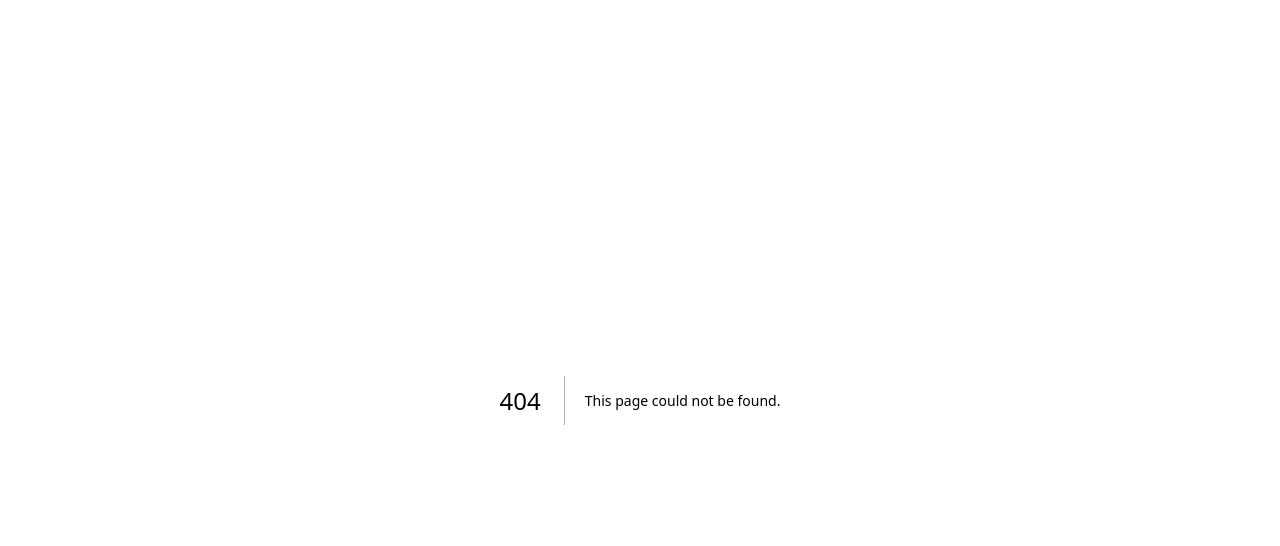
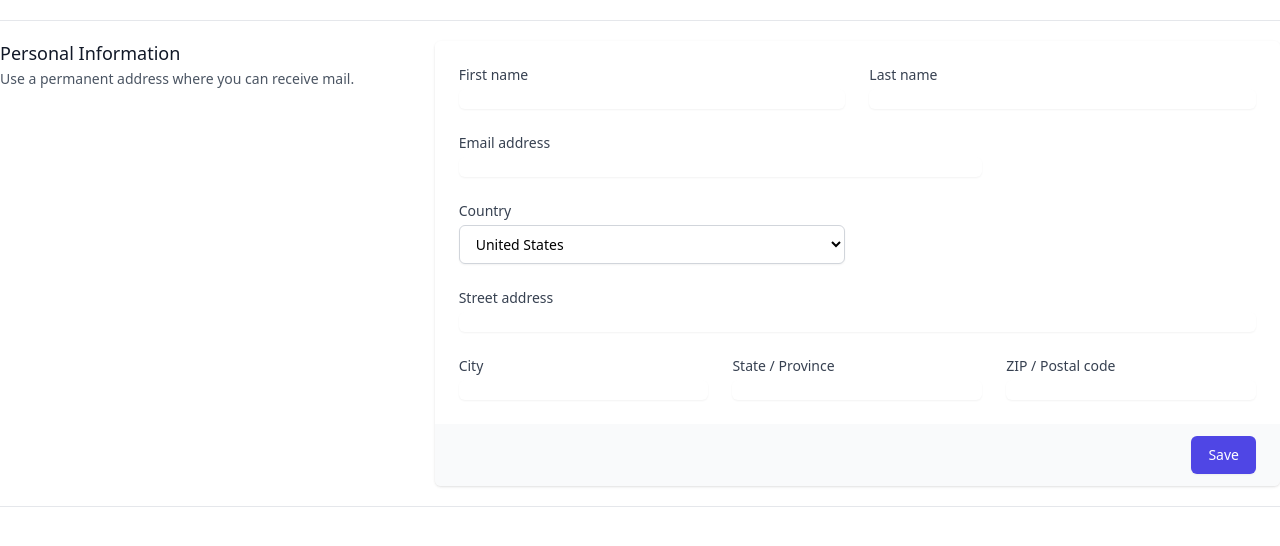
Before and after one commit to JI-Villalobos/luan-clients, a Next.js app: page /components/NewClient in a window 1280 px wide. Before the commit this address had no page. Shown: the top 546 px of the page. Built offline with nearby package versions, Linux system fonts and the light colour scheme.

Commit message:
add-- new client form

```diff
--- /dev/null
+++ b/pages/components/NewClient.tsx
@@ -0,0 +1,84 @@
+export default function NewClient() {
+    return (
+        <>
+            <div className="hidden sm:block" aria-hidden="true">
+                <div className="py-5">
+                    <div className="border-t border-gray-200"></div>
+                </div>
+            </div>
+
+            <div className="mt-10 sm:mt-0">
+                <div className="md:grid md:grid-cols-3 md:gap-6">
+                    <div className="md:col-span-1">
+                        <div className="px-4 sm:px-0">
+                            <h3 className="text-lg font-medium leading-6 text-gray-900">Personal Information</h3>
+                            <p className="mt-1 text-sm text-gray-600">Use a permanent address where you can receive mail.</p>
+                        </div>
+                    </div>
+                    <div className="mt-5 md:col-span-2 md:mt-0">
+                        <form action="#" method="POST">
+                            <div className="overflow-hidden shadow sm:rounded-md">
+                                <div className="bg-white px-4 py-5 sm:p-6">
+                                    <div className="grid grid-cols-6 gap-6">
+                                        <div className="col-span-6 sm:col-span-3">
+                                            <label className="block text-sm font-medium text-gray-700">First name</label>
+                                            <input type="text" name="first-name" id="first-name" className="mt-1 block w-full rounded-md border-gray-300 shadow-sm focus:border-indigo-500 focus:ring-indigo-500 sm:text-sm" />
+                                        </div>
+
+                                        <div className="col-span-6 sm:col-span-3">
+                                            <label className="block text-sm font-medium text-gray-700">Last name</label>
+                                            <input type="text" name="last-name" id="last-name" className="mt-1 block w-full rounded-md border-gray-300 shadow-sm focus:border-indigo-500 focus:ring-indigo-500 sm:text-sm" />
+                                        </div>
+
+                                        <div className="col-span-6 sm:col-span-4">
+                                            <label className="block text-sm font-medium text-gray-700">Email address</label>
+                                            <input type="text" name="email-address" id="email-address" className="mt-1 block w-full rounded-md border-gray-300 shadow-sm focus:border-indigo-500 focus:ring-indigo-500 sm:text-sm" />
+                                        </div>
+
+                                        <div className="col-span-6 sm:col-span-3">
+                                            <label className="block text-sm font-medium text-gray-700">Country</label>
+                                            <select id="country" name="country" className="mt-1 block w-full rounded-md border border-gray-300 bg-white py-2 px-3 shadow-sm focus:border-indigo-500 focus:outline-none focus:ring-indigo-500 sm:text-sm">
+                                                <option>United States</option>
+                                                <option>Canada</option>
+                                                <option>Mexico</option>
+                                            </select>
+                                        </div>
+
+                                        <div className="col-span-6">
+                                            <label className="block text-sm font-medium text-gray-700">Street address</label>
+                                            <input type="text" name="street-address" id="street-address" className="mt-1 block w-full rounded-md border-gray-300 shadow-sm focus:border-indigo-500 focus:ring-indigo-500 sm:text-sm" />
+                                        </div>
+
+                                        <div className="col-span-6 sm:col-span-6 lg:col-span-2">
+                                            <label className="block text-sm font-medium text-gray-700">City</label>
+                                            <input type="text" name="city" id="city" className="mt-1 block w-full rounded-md border-gray-300 shadow-sm focus:border-indigo-500 focus:ring-indigo-500 sm:text-sm" />
+                                        </div>
+
+                                        <div className="col-span-6 sm:col-span-3 lg:col-span-2">
+                                            <label className="block text-sm font-medium text-gray-700">State / Province</label>
+                                            <input type="text" name="region" id="region" className="mt-1 block w-full rounded-md border-gray-300 shadow-sm focus:border-indigo-500 focus:ring-indigo-500 sm:text-sm" />
+                                        </div>
+
+                                        <div className="col-span-6 sm:col-span-3 lg:col-span-2">
+                                            <label className="block text-sm font-medium text-gray-700">ZIP / Postal code</label>
+                                            <input type="text" name="postal-code" id="postal-code" className="mt-1 block w-full rounded-md border-gray-300 shadow-sm focus:border-indigo-500 focus:ring-indigo-500 sm:text-sm" />
+                                        </div>
+                                    </div>
+                                </div>
+                                <div className="bg-gray-50 px-4 py-3 text-right sm:px-6">
+                                    <button type="submit" className="inline-flex justify-center rounded-md border border-transparent bg-indigo-600 py-2 px-4 text-sm font-medium text-white shadow-sm hover:bg-indigo-700 focus:outline-none focus:ring-2 focus:ring-indigo-500 focus:ring-offset-2">Save</button>
+                                </div>
+                            </div>
+                        </form>
+                    </div>
+                </div>
+            </div>
+
+            <div className="hidden sm:block" aria-hidden="true">
+                <div className="py-5">
+                    <div className="border-t border-gray-200"></div>
+                </div>
+            </div>
+        </>
+    )
+}
```
